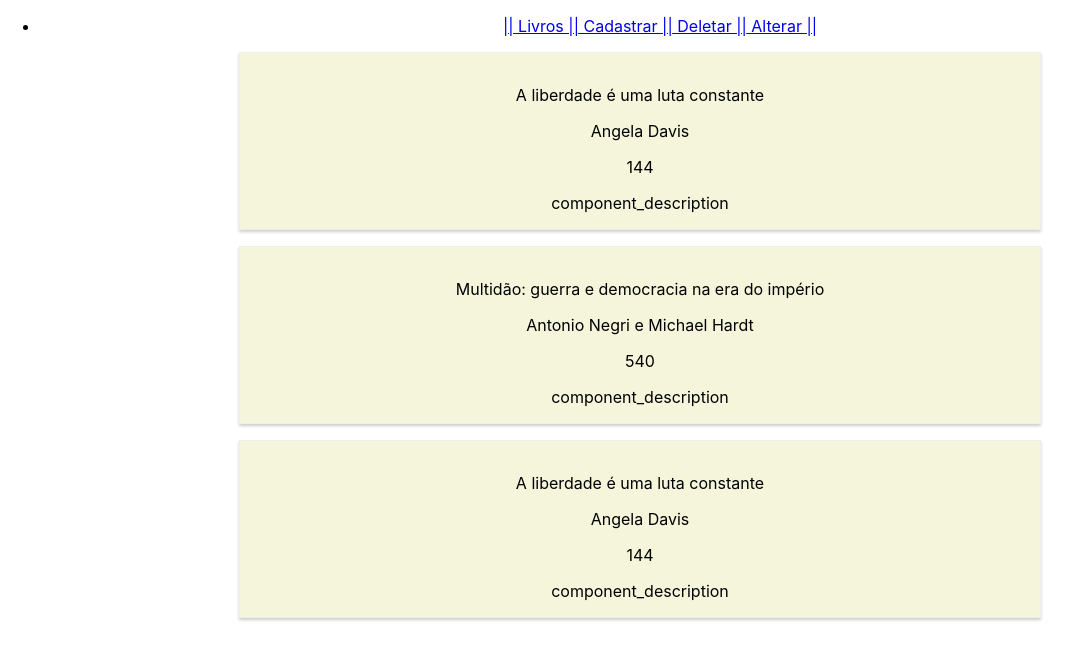
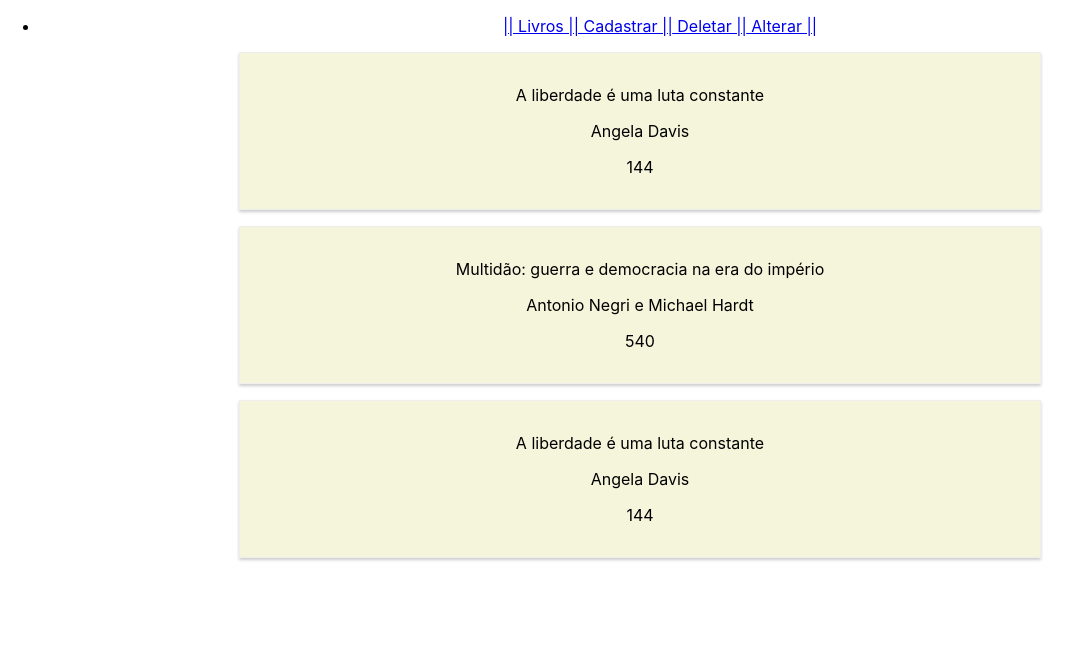
Before and after one commit to adilafattobene/dswl-avaliacao-books, a React (Create React App) app: page /consultar in a window 1280 px wide. Shown: the top 660 px of the page, without its empty margins (0-1082 px from the left). Built offline with nearby package versions, Linux system fonts and the light colour scheme.

Commit message:
style: remove unused children

```diff
--- a/src/components/Container/BooksContainer.js
+++ b/src/components/Container/BooksContainer.js
@@ -16,9 +16,7 @@ export default function BooksContainer() {
               name={book.name}
               author={book.author}
               pages={book.pages}
-            >
-              component_description
-            </BookCardComponent>
+            />
           </div>
         );
       })}
```
